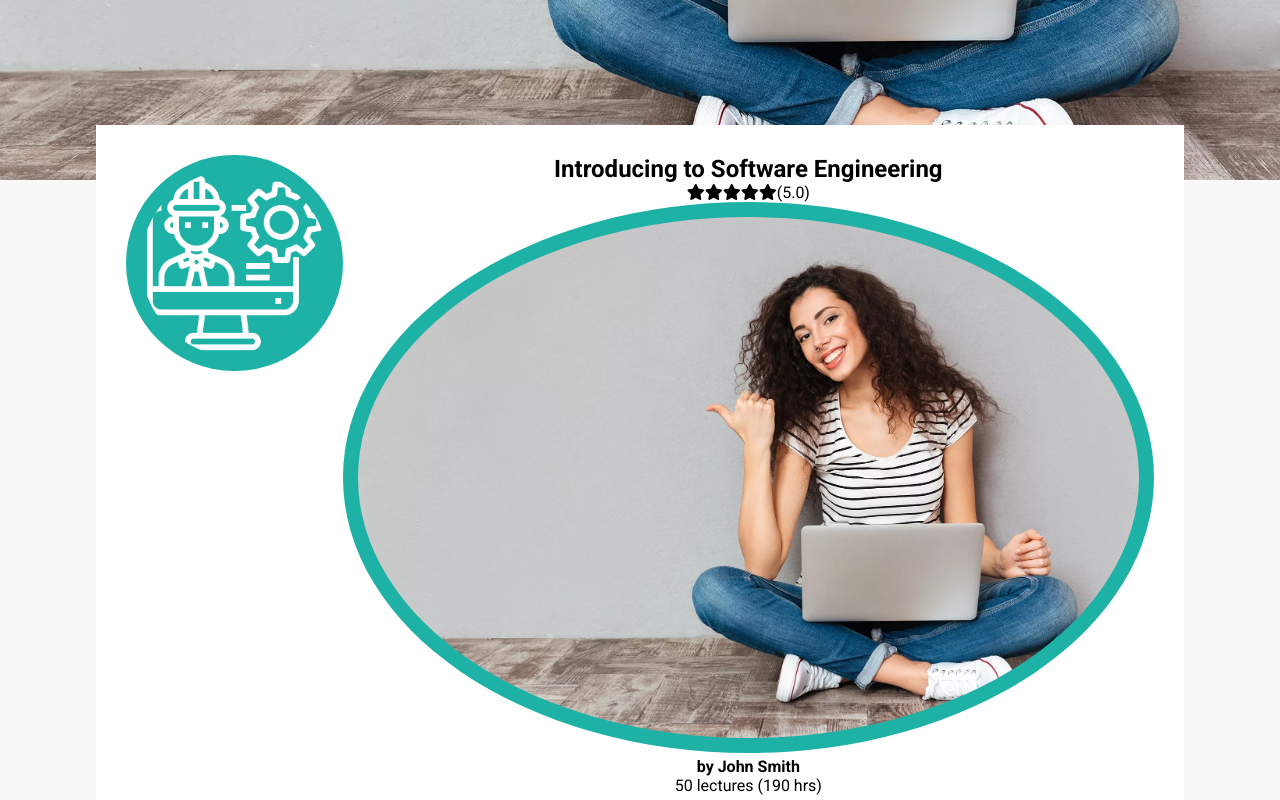
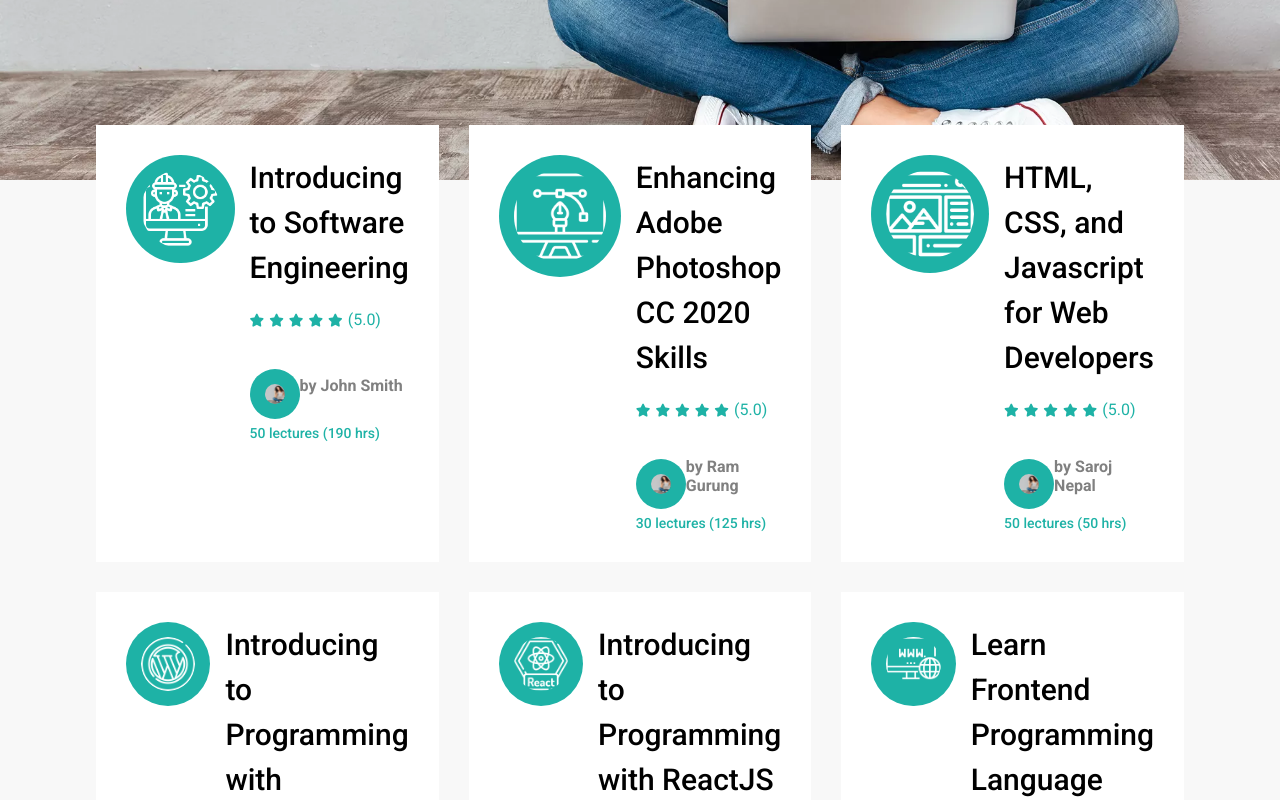
Before and after one commit to busari-mcode/educational-website, a React (Create React App) app: page /courses in a window 1280 px wide. Shown: the part 620-1420 px from the top of the page. Built offline with nearby package versions, Linux system fonts and the light colour scheme.

Commit message:
new changes

```diff
--- a/src/App.css
+++ b/src/App.css
@@ -119,6 +119,11 @@ p {
 .flex {
   display: flex;
 }
+.grid2 {
+  display: grid;
+  grid-template-columns: repeat(3, 1fr);
+  grid-gap: 30px;
+}
 @media screen and (max-width: 768px) {
   .grid {
     grid-template-columns: repeat(2, 1fr);
--- a/src/components/allcourses/courses.css
+++ b/src/components/allcourses/courses.css
@@ -18,3 +18,41 @@
     height: 100%;
     object-fit: cover;
 }
+.coursesCard .text {
+    margin-left: 15px;
+    text-align: left;
+}
+.coursesCard .text h1 {
+    font-size: 30px;
+    font-weight: 500;
+    line-height: 45px;
+}
+.coursesCard .rate {
+    margin: 20px 0;
+    color: #1eb2a6;
+}
+.coursesCard .rate i {
+    font-size: 13px;
+    margin-right: 5px;
+}
+.coursesCard .details .dimg img {
+    width: 50px;
+    height: 50px;
+    border-radius: 50%;
+    margin-top: 20px;
+}
+.coursesCard .details .box {
+    display: flex;
+    align-items: center;
+    color: grey;
+}
+.coursesCard .details span {
+    color: #1eb2a6;
+    font-weight: 500;
+    font-size: 14px;
+}
+.coursesCard .price {
+    margin: 30px;
+    background-color: #f8f8f8;
+    padding: 20px;
+}
```
